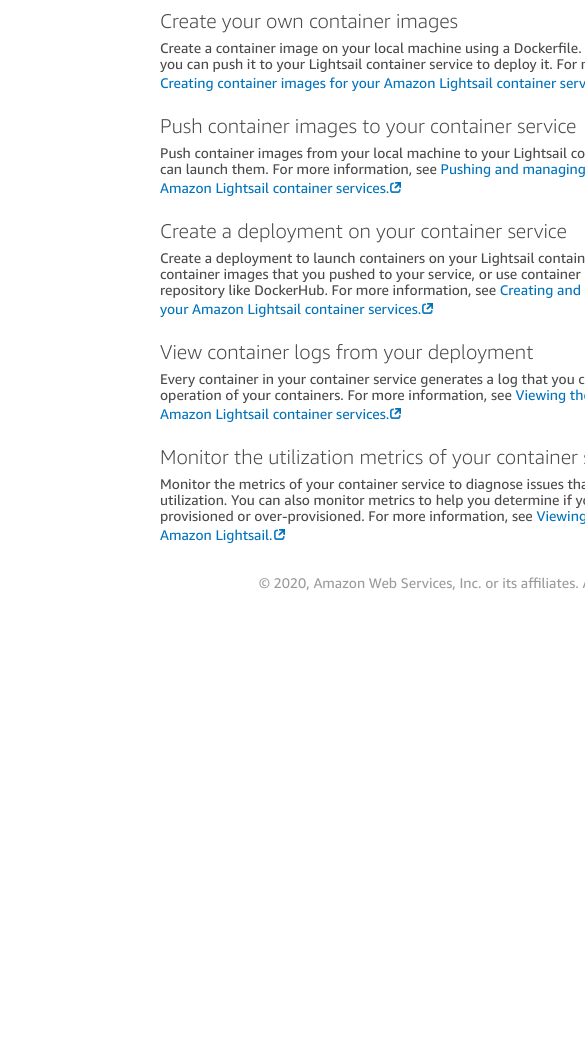
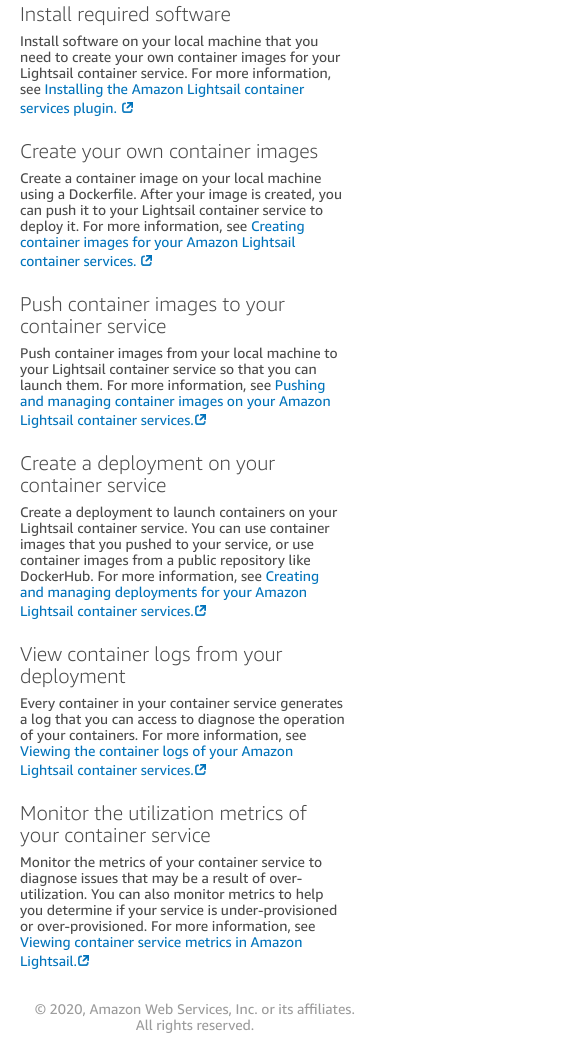
Before and after one commit to aws-samples/amazon-lightsail-examples, a plain HTML site: page hello-world/html/index.html in a window 390 px wide. Shown: the part 757-1798 px from the top of the page, 585 px wide, since content can reach past the window. Before the commit the page ends 1374 px from the top, so only its background shows below. Drawn offline with Linux system fonts and the light colour scheme.

Commit message:
handle mobile styles

```diff
--- a/hello-world/html/assets/css/welcome.css
+++ b/hello-world/html/assets/css/welcome.css
@@ -155,6 +155,7 @@
   color: #4a4a4a;
   width: 100%;
   min-height: 100vh;
+  overflow-x: hidden;
 }
 
 strong {
@@ -231,14 +232,17 @@
   display: flex;
   flex-direction: column;
   height: 100%;
-  width: 960px;
+  max-width: 960px;
+  width: calc(100% - 40px);
+  padding: 0 20px;
   margin: 0px auto;
   align-items: center;
 }
 
 .layout_content {
   flex: 1;
-  width: 640px;
+  max-width: 640px;
+  width: 100%;
   margin-top: -60px;
   z-index: 900;
 }
@@ -251,7 +255,7 @@
 }
 
 .layout_footer {
-  text-align: right;
+  text-align: center;
   padding: 8px;
 }
 
```
Also changed, not shown: hello-world/html/index.html (+0 -1 lines).
